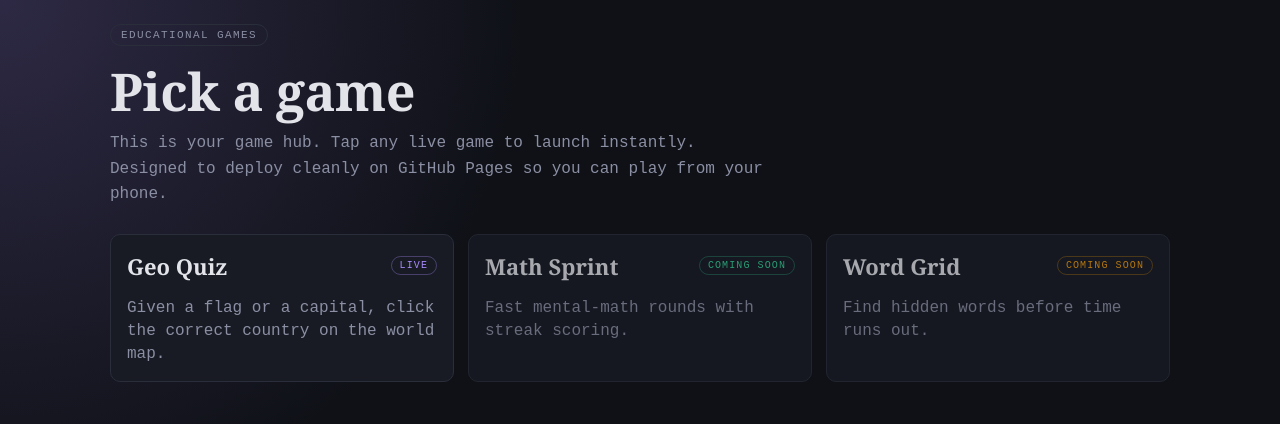
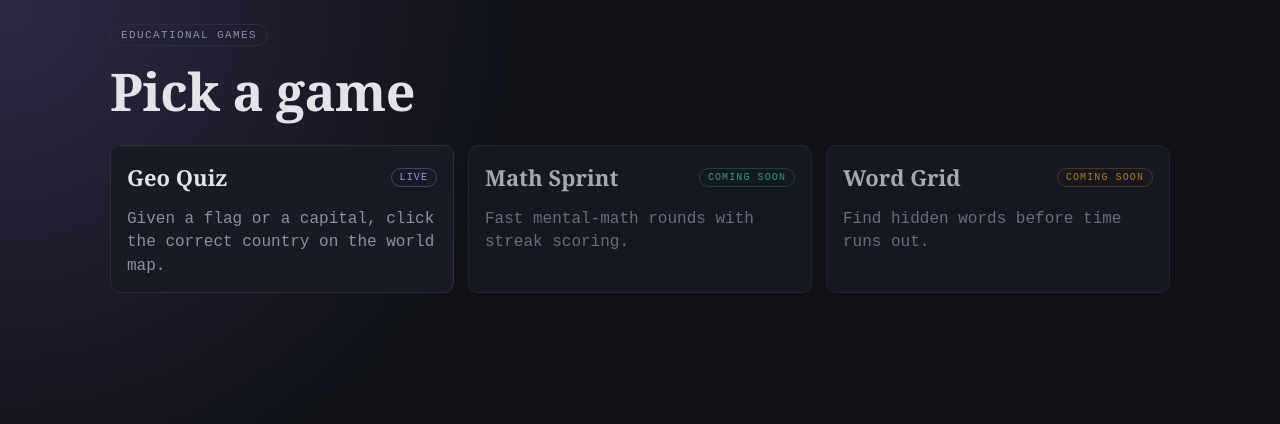
Before and after one commit to Jacob-Monzel/educational_games, a React (Vite) app: page / in a window 1280 px wide. Shown: the top 424 px of the page. Built offline with nearby package versions, Linux system fonts and the light colour scheme.

Commit message:
Remove landing page intro helper text
Co-authored-by: Jacob-Monzel <Jacob-Monzel@users.noreply.github.com>

```diff
--- a/src/SiteApp.jsx
+++ b/src/SiteApp.jsx
@@ -78,11 +78,6 @@ function LibraryHome() {
           >
             Pick a game
           </h1>
-          <p style={{ margin: 0, color: "#8b8fa3", maxWidth: 720, lineHeight: 1.6 }}>
-            This is your game hub. Tap any live game to launch instantly.
-            <br />
-            Designed to deploy cleanly on GitHub Pages so you can play from your phone.
-          </p>
         </header>
 
         <section
```
